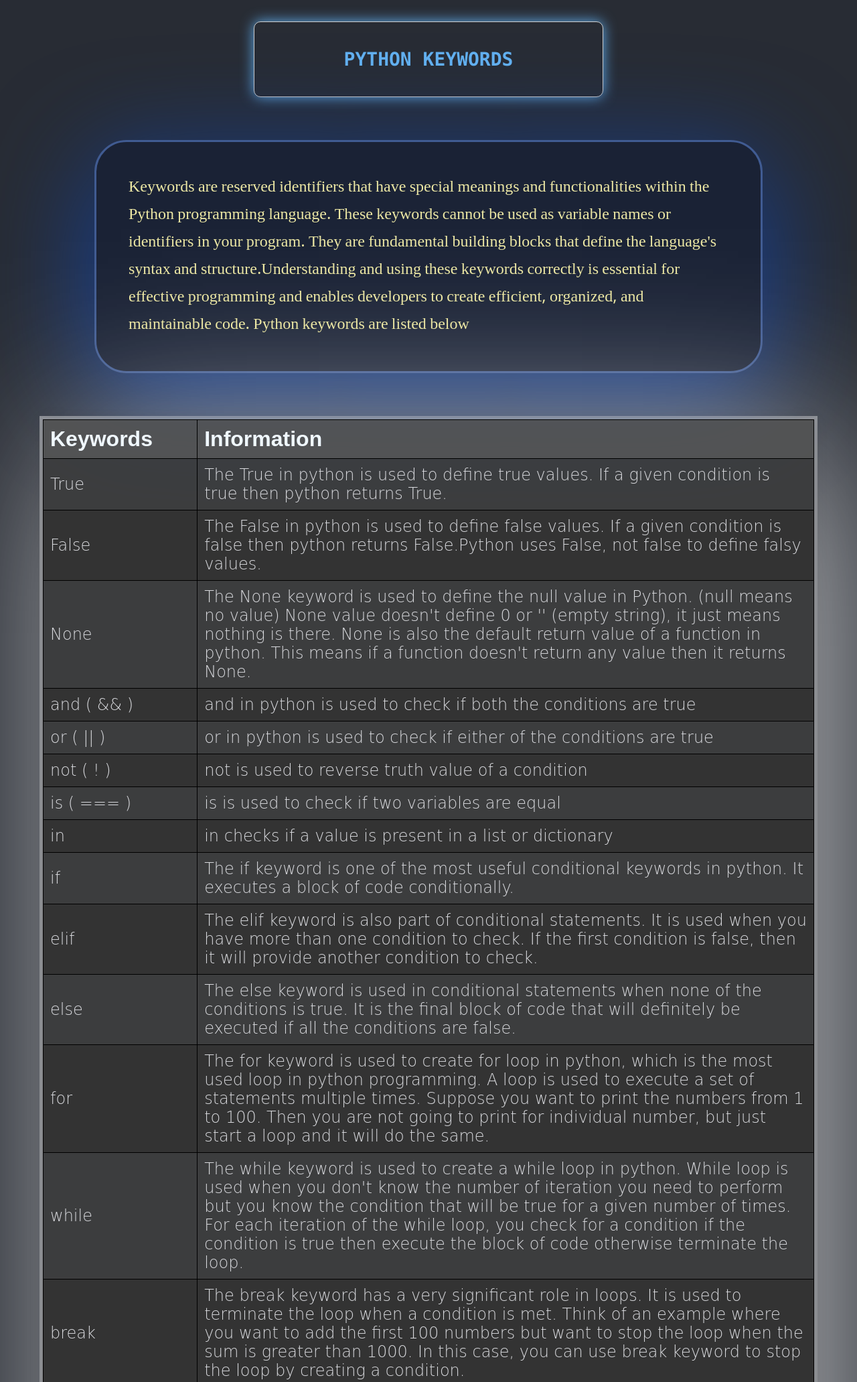
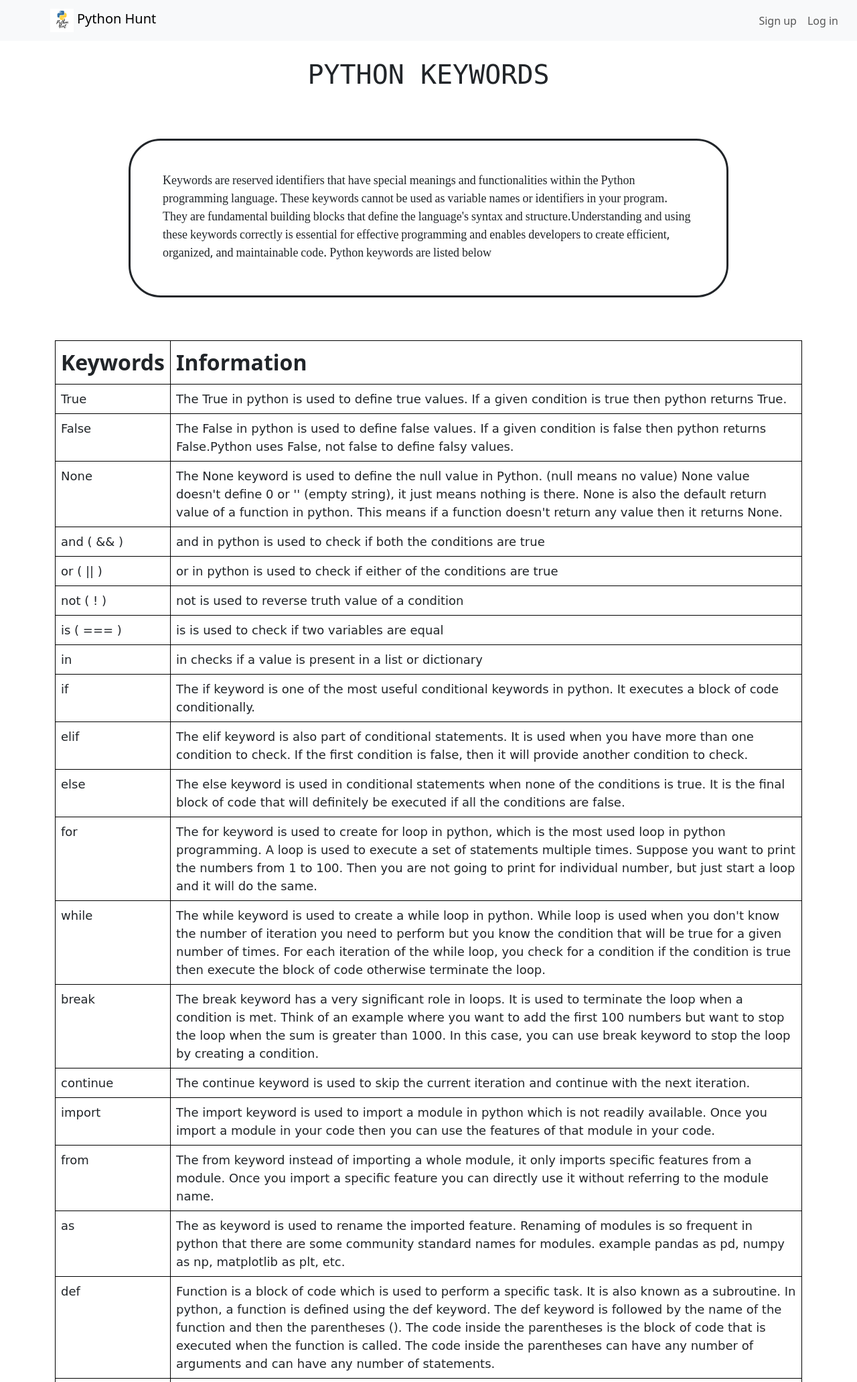
Before and after one commit to X-Evolve/Python_Hunt, a Django app: page /products/keywords/ in a window 1280 px wide. Shown: the top 2063 px of the page at 67% size. Run offline with Django 3.2, Linux system fonts and the light colour scheme.

Commit message:
fix: Fixed design issues in keywords page

```diff
--- a/producthunt_pro/producthunt/static/Python_Keywords/Keywords.css
+++ b/producthunt_pro/producthunt/static/Python_Keywords/Keywords.css
@@ -1,50 +1,26 @@
 @import url('https://fonts.googleapis.com/css2?family=Noto+Naskh+Arabic&display=swap');
 
 
-html,
-body {
-  height: 100%;
-}
-
-body {
-  margin: 0;
-
-  font-family: sans-serif;
-  background-color: #282c34;
-  font-weight: 100;
-  background-repeat: no-repeat;
-  background-size: 100%;
-}
 
 .container {
   width: 90%;
   margin: auto;
   text-align: center;
   margin-bottom: 10%;
-  border-style: solid;
-  border-color: #ffffff7c;
-  border-width: 5px;
-  box-shadow: 2rem 2rem 100rem rgba(255, 255, 255, 0.696);
 }
 
 table {
   width: 800px;
   border-collapse: collapse;
   overflow: hidden;
-  box-shadow: 0 0 20px rgba(0, 0, 0, 0.1);
 }
 
 th,
 td {
   padding: 15px;
-  background-color: rgba(255, 255, 255, 0.2);
-  color: #fff;
   text-align: left;
 }
 
-thead th {
-  background-color: #8080809c;
-}
 
 tbody td:hover::before {
   content: "";
@@ -57,30 +33,21 @@ tbody td:hover::before {
   display: flex;
   justify-content: center;
   align-items: center;
-  padding: 2%;
-  background-color: #f1f1f1;
-  border: 1px solid #ccc;
-  padding: 10px;
+
+  margin-top: 2%;
+
   font-size: 14px;
-  overflow-x: auto;
   font-style: normal;
   font-family: "Droid Sans Mono", "Inconsolata", "Menlo", "Consolas", "Bitstream Vera Sans Mono", "Courier", monospace;
-  background-color: #282c34;
-  padding: 20px;
-  border-radius: 10px;
-  margin-bottom: 20px;
-  max-width: 30rem;
-  width: 100%;
-  margin: 0 auto;
-  margin-bottom: 1rem;
-  box-shadow: 0 0 20px #61afef ;
-  margin-top: 2rem;
+}
+
+.codes{
+  width: 92%;
+  margin: 3% 4%;
 }
 
 
 .code-snippet {
-  background-color: #f1f1f1;
-  border: 1px solid #ccc;
   padding: 10px;
   font-size: 14px;
   overflow-x: auto;
@@ -88,15 +55,11 @@ tbody td:hover::before {
   font-family: "Droid Sans Mono", "Inconsolata", "Menlo", "Consolas", "Bitstream Vera Sans Mono", "Courier", monospace;
   background-color: #141b29;
   color: white;
-  padding: 20px;
+  padding: 40px;
   border-radius: 10px;
-  /* margin-bottom: 20px; */
-  box-shadow: 0 8px 10px rgba(255, 254, 254, 0.522);
   margin: 0rem 4rem 2rem 1rem;
   font-size: large;
 }
-
-
 
 table {
   width: 100%;
@@ -119,19 +82,14 @@ tr:nth-child(even) {
 }
 
 td {
-  color: #d8d9dd;
-  font-size: x-large;
+  font-size: large;
   font-family: 'Lobster', cursive;
   font-family: 'Montserrat', sans-serif;
   font-family: 'Tilt Prism', cursive;
 }
 
 .code-font {
-  font-size: x-large;
-  font-family: 'Exo', sans-serif;
-  font-family: 'Lobster', cursive;
-  font-family: 'Montserrat', sans-serif;
-  font-family: 'Tilt Prism', cursive;
+  font-size: large;
   color: #abb2bf;
 }
 
@@ -139,25 +97,19 @@ thead {
   font-size: xx-large;
 }
 
-th {
-  color: #36bfa4;
-}
 
 
 .details {
-  background-color: #0b193578;
-  color: rgb(236, 231, 164);
   padding: 3rem;
   border-radius: 10px;
-  box-shadow: 0rem 2rem 10rem #13419d;
   font-family: 'Noto Naskh Arabic', serif;
   margin: 4rem auto;
-  font-size: x-large;
+  font-size: large;
   max-width: 70rem;
   width: 90%;
   border-style:solid;
   border-radius:3rem;
-  border-color: #405b92;
+
 }
 
 @media (min-width: 768px) {
--- a/producthunt_pro/producthunt/templates/base.html
+++ b/producthunt_pro/producthunt/templates/base.html
@@ -157,10 +157,7 @@
 <br>
 <br>
 <br>
-<br>
-<br>
-<br>
-<br>
+
 <hr>
 <footer class="container">
     <h6><p align='center'>&copy; X-Evolve 2023</p></h6>
--- a/producthunt_pro/products/templates/products/Keywords.html
+++ b/producthunt_pro/products/templates/products/Keywords.html
@@ -1,16 +1,13 @@
+{% extends 'base.html' %}
+
+{% block content %}
 {% load static %}
 
-<!DOCTYPE html>
-<html lang="en">
-    <head>
-        <meta charset="UTF-8">
-        <meta http-equiv="X-UA-Compatible" content="IE=edge">
-        <meta name="viewport" content="width=device-width, initial-scale=1.0">
+
 <link rel="stylesheet" href="{% static 'Python_Keywords/Keywords.css' %}">
 <title>Python Keywords</title>
-    </head>
-    <body>
-        <div class="heading" style="color: #61afef ;"><h1>PYTHON KEYWORDS</h1></div>
+<div class="keywords">
+    <div class="heading"><h1>PYTHON KEYWORDS</h1></div>
 <div class="details">Keywords are reserved identifiers that
     have special meanings and functionalities within the Python
     programming language. These keywords cannot be used as variable
@@ -21,11 +18,11 @@
     create efficient, organized, and maintainable code. Python keywords
     are listed below</div>
 <div class="container">
-            <table style="width: 100%;">
+    <table style="width: 100%;" class="table table-hover">
         <thead>
             <tr>
-                        <th style="width: 20%; color: aliceblue;">Keywords</th>
-                        <th style="width: 80%;color: aliceblue; ">Information</th>
+                <th>Keywords</th>
+                <th>Information</th>
             </tr>
         </thead>
         <tbody>
@@ -315,6 +312,8 @@
     </table>
 </div>
     <div class="heading" style="color: #61afef ;""><h1>CODE SNIPPETS</h1></div>
+    <div class="codes">
+
 <div style="display: flex;">
     <div class="code-snippet" style="flex: 1;">
     <br />
@@ -465,5 +464,9 @@
     </pre>
     </div>
     </div>
-    </body>
-</html>
+
+    </div>
+
+
+</div>
+{% endblock %}
```
Also changed, not shown: 1 other file. Lines whose indentation alone changed are shown as unchanged.
